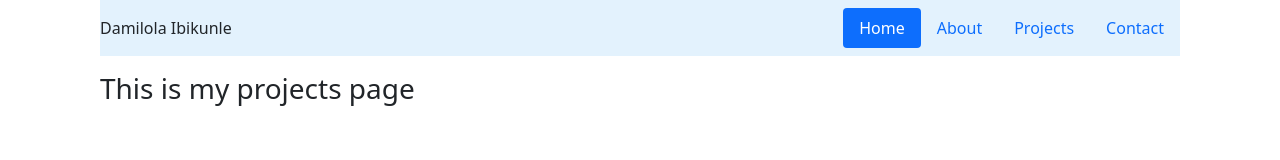
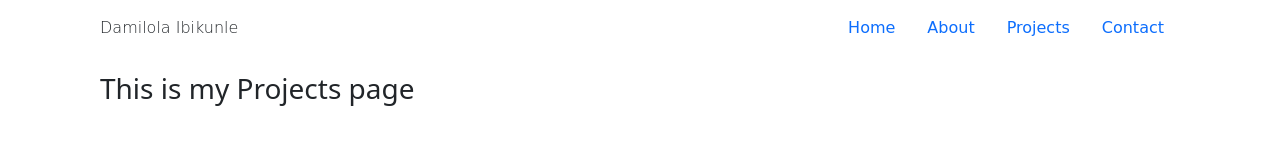
Before and after one commit to 1damilolaI/1damilolaI.github.io, a plain HTML site: page projects.html in a window 1280 px wide. Drawn offline with nearby package versions, Linux system fonts and the light colour scheme.

Commit message:
Add files via upload

```diff
--- a/projects.html
+++ b/projects.html
@@ -10,11 +10,12 @@
   </head>
   <body>
 
+<div id = "navigation-bar">
 
-<nav class="navbar navbar-light" style="background-color: #e3f2fd;">
-<h8>Damilola Ibikunle</h8>
+<nav class="navbar navbar-light" style="background-color: #ffffff;">
+<h8 id = "name">Damilola Ibikunle</h8>
 
-<ul class="nav nav-pills">
+<ul class="nav justify-content-center">
 <li class="nav-item">
 <a class="nav-link active" aria-current="page" href="https://1damilolai.github.io/index.html">Home</a>
 </li>
@@ -30,8 +31,10 @@
 </ul>
 </nav>
 
+</div>
+
 <p>
-  <h3>This is my projects page</h3>
+  <h3>This is my Projects page</h3>
 </p>
 
 
--- a/styles.css
+++ b/styles.css
@@ -1,4 +1,14 @@
 body {
   margin-left: 100px;
-  margin-right: 100px
+  margin-right: 100px;
 }
+
+
+#name {
+  font-family: cursive;
+  font-weight: 100;
+}
+
+#navigation-bar {
+  font-family: cursive;
+}
```
Also changed, not shown: about.html (+6 -3 lines), contact.html (+6 -3 lines), index.html (+6 -3 lines).
